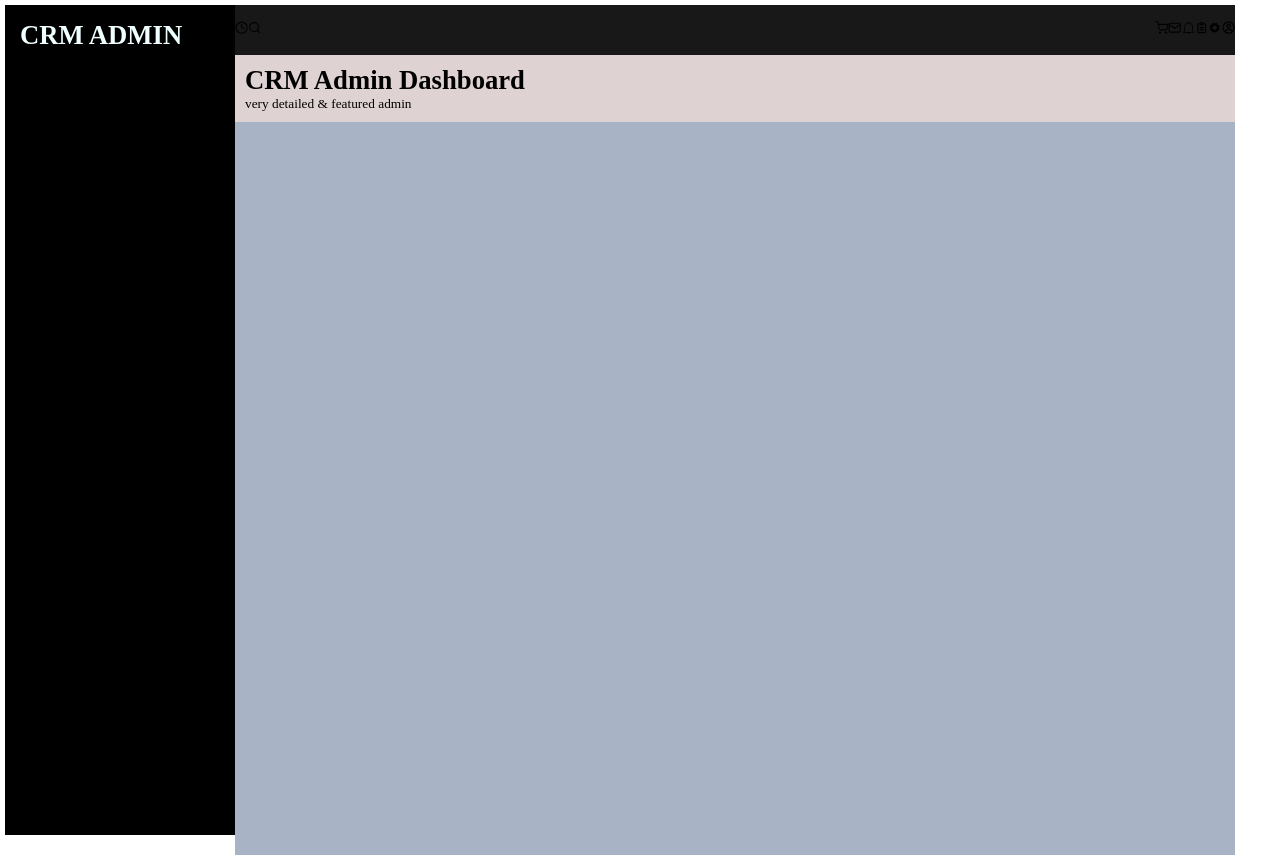
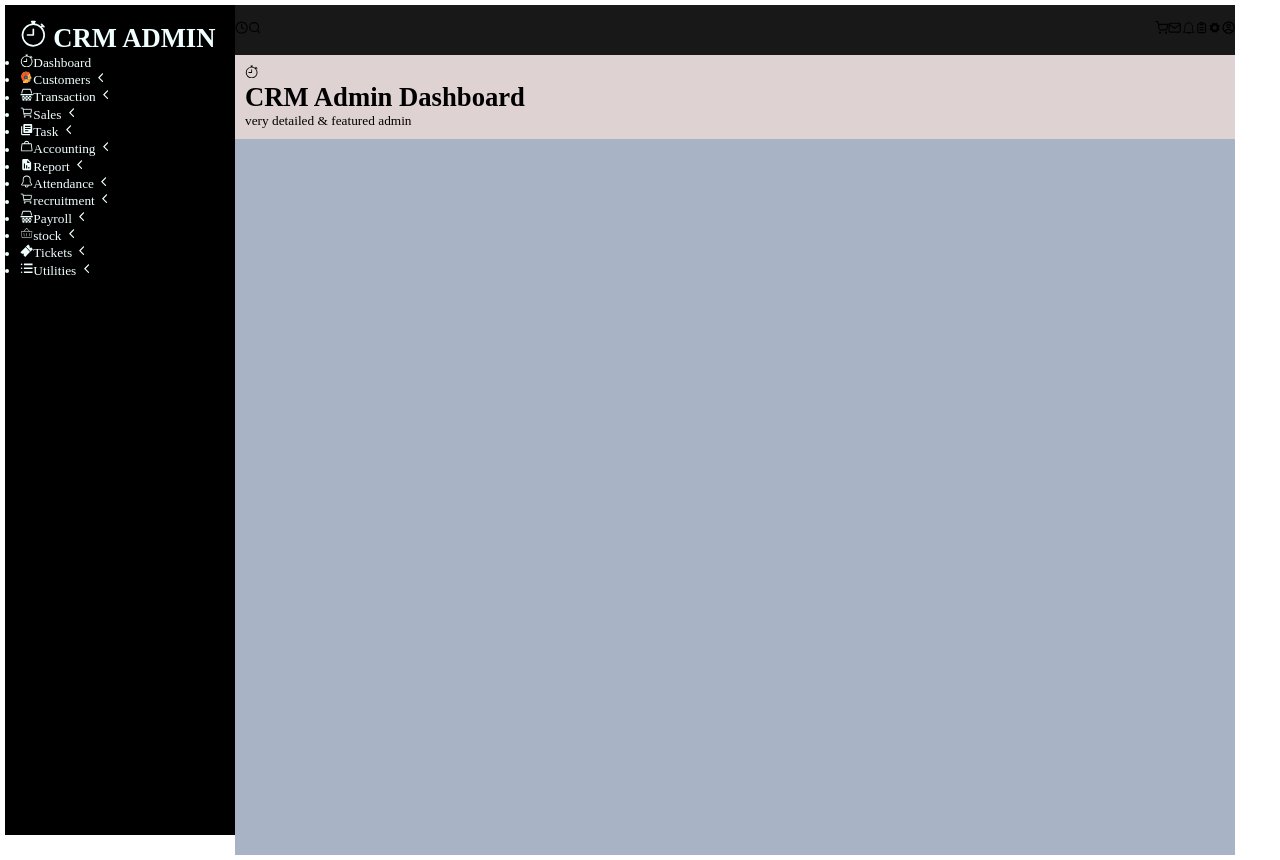
Before and after one commit to nawagirwacatherine/FINAL-INTERVIEW, a React (Vite) app in the folder final-interview/: page / in a window 1280 px wide. Built offline with nearby package versions, Linux system fonts and the light colour scheme.

Commit message:
Add two components to content component

```diff
--- a/final-interview/src/pages/AdminBar.jsx
+++ b/final-interview/src/pages/AdminBar.jsx
@@ -1,8 +1,10 @@
 
+import { BsStopwatch } from "react-icons/bs";
 function AdminBar () {
 
     return (
    <div className="admin-bar">
+            <div className="span5"><BsStopwatch /></div>
     <h1>CRM Admin Dashboard</h1>
     <p>very detailed & featured admin</p>
    </div>
--- a/final-interview/src/pages/Content.jsx
+++ b/final-interview/src/pages/Content.jsx
@@ -1,3 +1,5 @@
+import Clients from "./Clients.jsx"
+import Events from "./Events.jsx"
 function Content () {
 
     return (
--- /dev/null
+++ b/final-interview/src/pages/Events.jsx
@@ -0,0 +1,10 @@
+function Events () {
+
+    return (
+   <div className="events">
+
+   </div>
+    )
+  }
+
+  export default Events ;
--- a/final-interview/src/pages/SideBar.jsx
+++ b/final-interview/src/pages/SideBar.jsx
@@ -1,9 +1,43 @@
+import { BsStopwatch } from "react-icons/bs";
+import { IoIosArrowBack } from "react-icons/io";
+import { FcCustomerSupport } from "react-icons/fc";
+import { GiBasket } from "react-icons/gi";
+import { IoCartOutline } from "react-icons/io5";
+import { MdLibraryBooks } from "react-icons/md";
+import { PiHandbagSimple } from "react-icons/pi";
+import { BiSolidReport } from "react-icons/bi";
+import { GoBell } from "react-icons/go";
+import { PiBasketThin } from "react-icons/pi";
+import { IoTicketSharp } from "react-icons/io5";
+import { TfiMenuAlt } from "react-icons/tfi";
 
 function SideBar () {
 
   return (
+
  <div className="side-bar">
-  <h1><span>CRM</span> ADMIN</h1>
+  <h1><BsStopwatch /> <span>CRM</span> ADMIN</h1>
+  <div className="dashboard1">
+        <ul className='dash-icon'>
+            <li><span className="span1"> <BsStopwatch /></span><span className="span2">Dashboard</span></li>
+            <li><span className="span1"> <FcCustomerSupport /></span><span className="span2">Customers</span><span className="span3"> <IoIosArrowBack /></span></li>
+            <li><span className="span1"> <GiBasket /></span><span className="span2">Transaction</span><span className="span3"> <IoIosArrowBack /></span></li>
+            <li><span className="span1"> < IoCartOutline /></span><span className="span2">Sales</span><span className="span3"> <IoIosArrowBack /></span></li>
+            <li><span className="span1"> < MdLibraryBooks /></span><span className="span2">Task</span><span className="span3"> <IoIosArrowBack /></span></li>
+            <li><span className="span1"> <  PiHandbagSimple/></span><span className="span2">Accounting</span><span className="span3"> <IoIosArrowBack /></span></li>
+            <li><span className="span1"> <  BiSolidReport /></span><span className="span2">Report</span><span className="span3"> <IoIosArrowBack /></span></li>
+            <li><span className="span1"> < GoBell/></span><span className="span2">Attendance</span><span className="span3"> <IoIosArrowBack /></span></li>
+            <li><span className="span1"> < IoCartOutline /></span><span className="span2">recruitment</span><span className="span3"> <IoIosArrowBack /></span></li>
+            <li><span className="span1"> <GiBasket /></span><span className="span2">Payroll</span><span className="span3"> <IoIosArrowBack /></span></li>
+            <li><span className="span1"> <PiBasketThin /></span><span className="span2">stock</span><span className="span3"> <IoIosArrowBack /></span></li>
+            <li><span className="span1"> < IoTicketSharp/></span><span className="span2">Tickets</span><span className="span3"> <IoIosArrowBack /></span></li>
+            <li><span className="span1"> <TfiMenuAlt /></span><span className="span2">Utilities</span><span className="span3"> <IoIosArrowBack /></span></li>
+
+        </ul>
+        </div>
+
+
+
 
  </div>
   )
```
Also changed, not shown: final-interview/src/pages/Client.jsx (added, +10 -0 lines).
